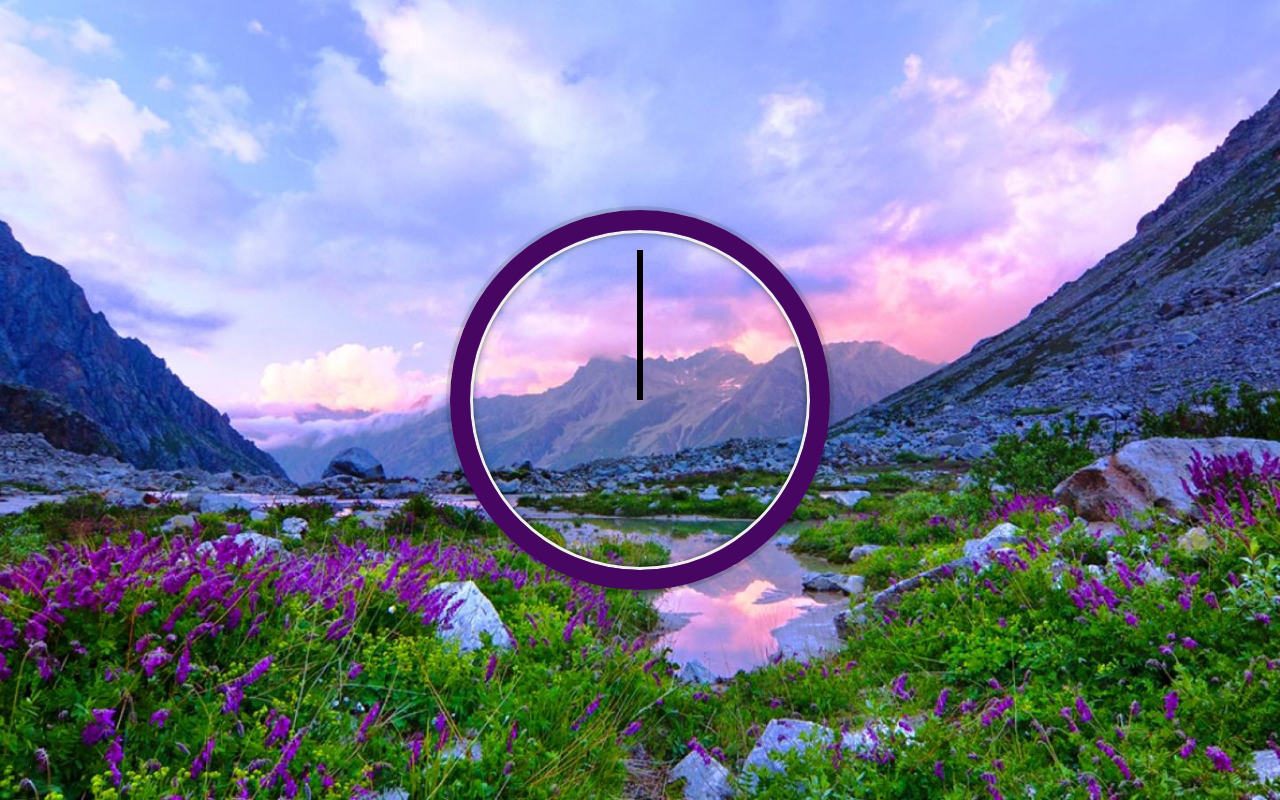
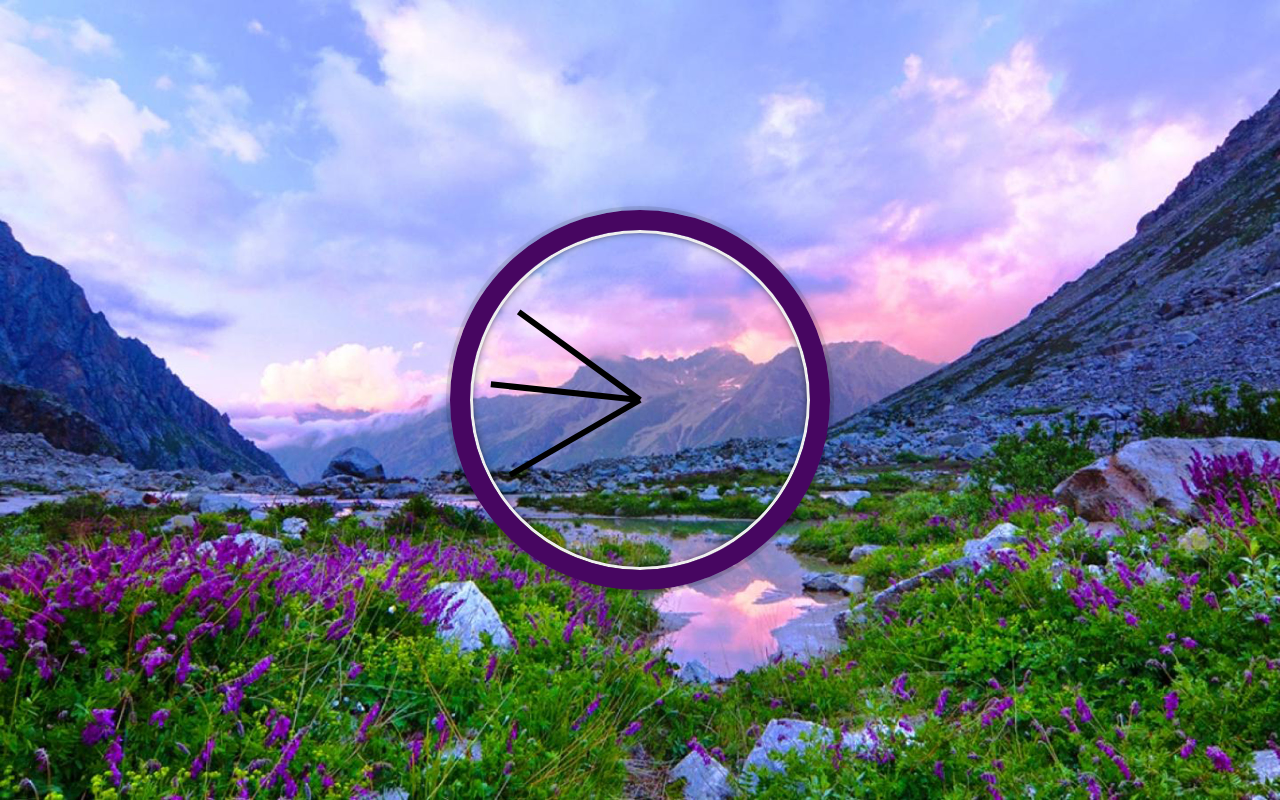
Before and after one commit to victoriaukatu/javascript30_what-time-is-it, a plain HTML site: page index.html in a window 1280 px wide. Drawn offline with Linux system fonts and the light colour scheme.

Commit message:
Add functionality to second, minute, and hour hands

```diff
--- a/index.html
+++ b/index.html
@@ -70,8 +70,26 @@
 
   </style>
 
-  <script>
+  <script> // script tag is for defining client-side JavaScript
+    const secondHand = document.querySelector('.second-hand');
+    const minuteHand = document.querySelector('.min-hand');
+    const hourHand = document.querySelector('.hour-hand');
 
+    function setDate() {
+      const now = new Date();
+      const seconds = now.getSeconds();
+      const minutes = now.getMinutes();
+      const hour = now.getHours();
+      const secondsDegrees = ((seconds/60) * 360) + 90;
+      const minutesDegrees = ((minutes/60) * 360) + 90;
+      const hoursDegrees = ((hour/12) * 360) + 90;
+      secondHand.style.transform = `rotate(${secondsDegrees}deg)`;
+      minuteHand.style.transform = `rotate(${minutesDegrees}deg)`;
+      hourHand.style.transform = `rotate(${hoursDegrees}deg)`;
+
+    }
+
+    setInterval(setDate, 1000);
 
   </script>
 </body>
```
